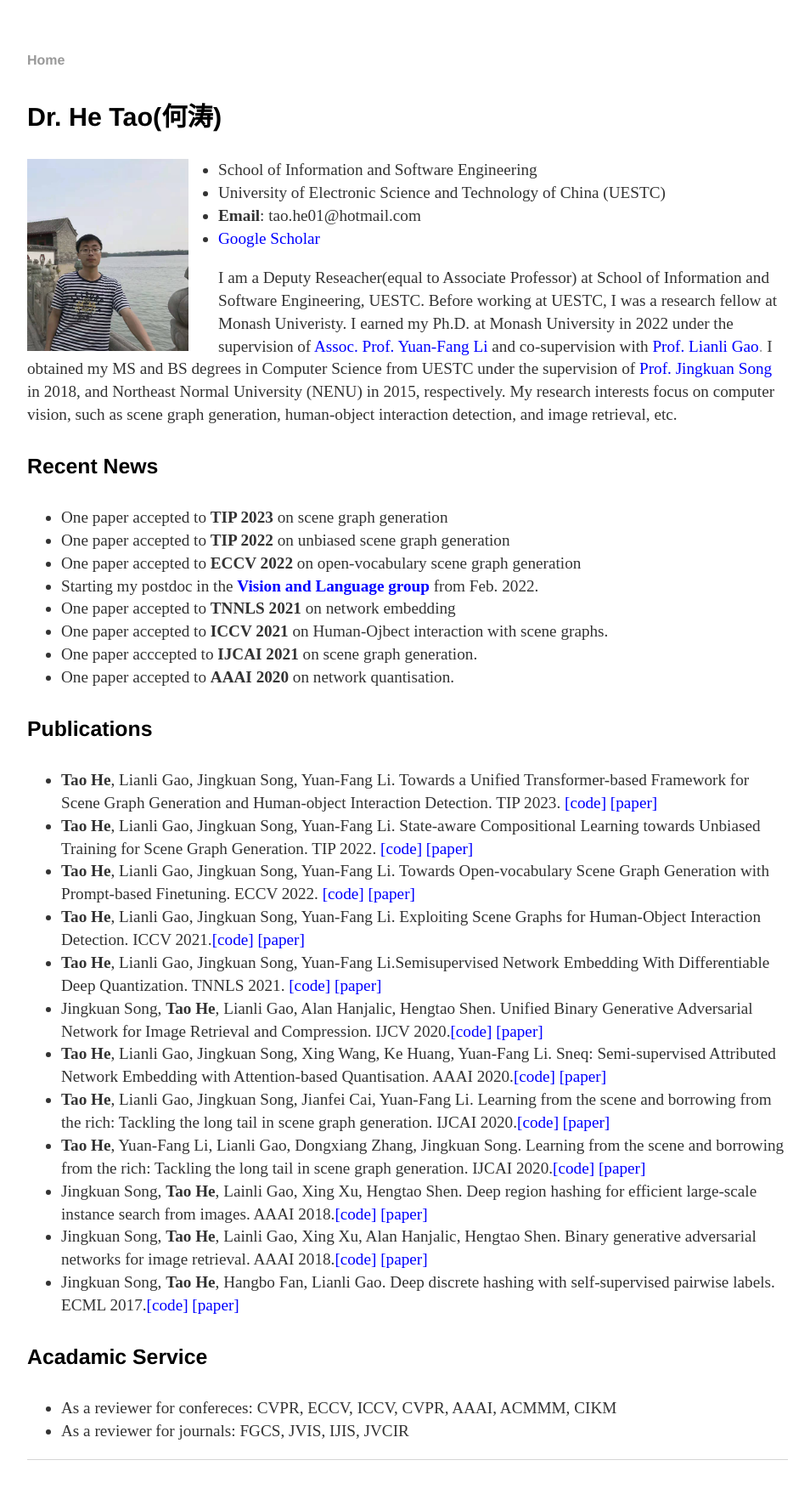
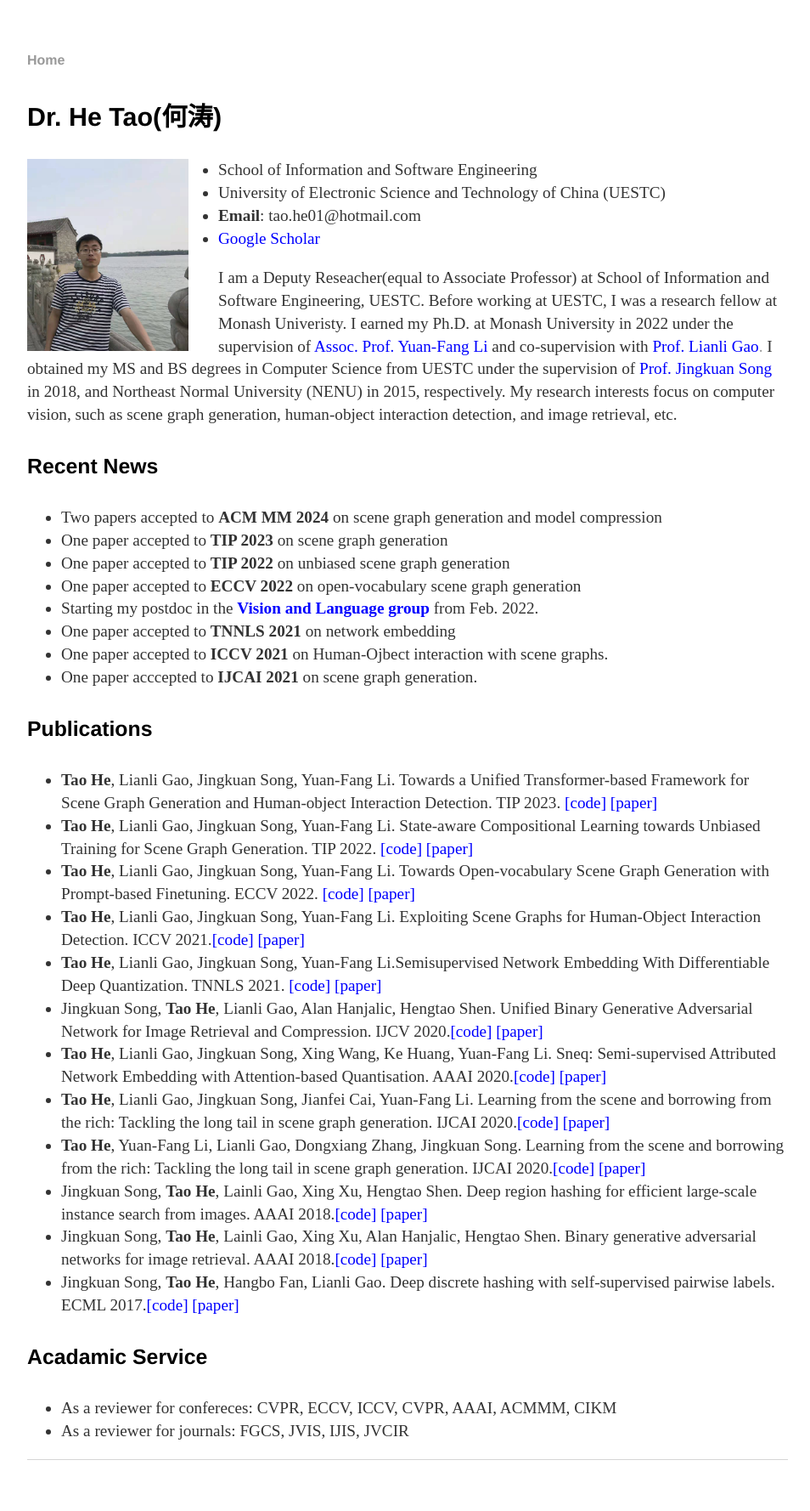
Before and after one commit to ht014/ht014.github.io, a Jekyll site: the page built from index.html, in a window 1280 px wide. Shown: the whole page at 85% size, without its empty margins (160-1114 px from the left). Built offline with Jekyll 4.4.1, drawn with Linux system fonts in a browser that asks for light colours.

Commit message:
Update index.html

```diff
--- a/index.html
+++ b/index.html
@@ -26,6 +26,7 @@ title: Tao He's Homepage
 
 <h4> Recent News</h4>
 <ul>
+	<li>Two papers accepted to <strong>ACM MM 2024</strong> on scene graph generation and model compression</li>
 	<li>One paper accepted to <strong>TIP 2023</strong> on scene graph generation</li>
 	<li>One paper accepted to <strong>TIP 2022</strong> on unbiased scene graph generation</li>
 	<li>One paper accepted to <strong>ECCV 2022</strong>  on open-vocabulary scene graph generation</li>
@@ -33,7 +34,7 @@ title: Tao He's Homepage
 	<li>One paper accepted to <strong>TNNLS 2021</strong>  on network embedding</li>
 	<li>One paper accepted to <strong>ICCV 2021</strong>  on Human-Ojbect interaction with scene graphs.</li>
 	<li>One paper acccepted to <strong>IJCAI 2021</strong>  on scene graph generation.</li>
-	<li>One paper accepted to <strong>AAAI 2020</strong>  on network quantisation.</li>
+<!-- 	<li>One paper accepted to <strong>AAAI 2020</strong>  on network quantisation.</li> -->
 <!-- 	<li>One paper acccepted to <strong>IJCV 2020</strong>  on image compression.</li> -->
 	<!--<li>One paper accepted to <strong>IJCAI 2019</strong>  on domain adaptive hash for images.</li>--!>
 	</ul>
```
